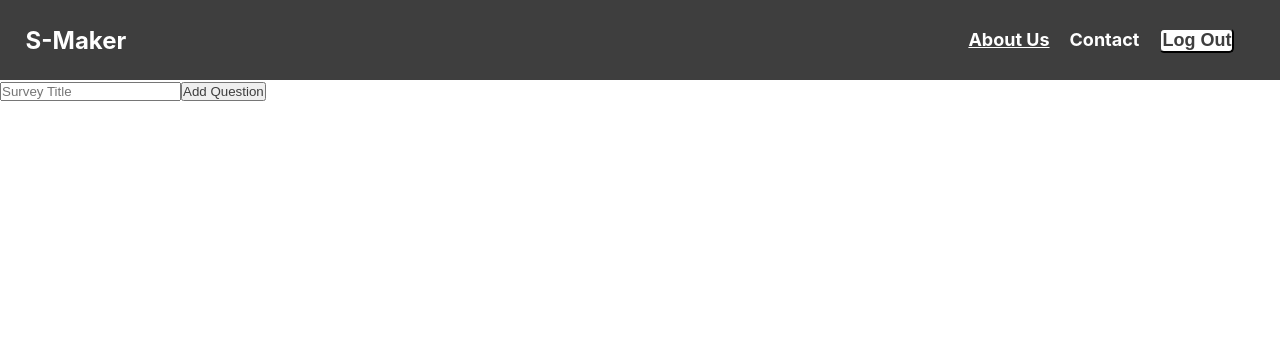
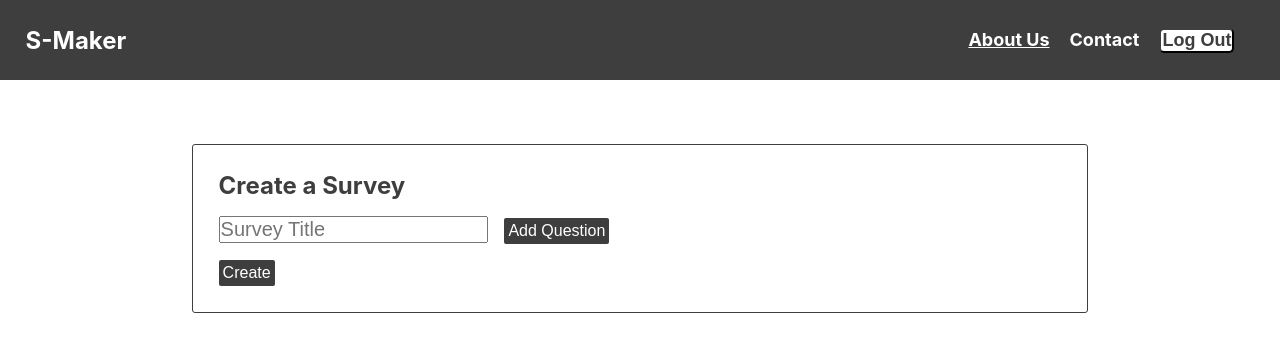
Before and after one commit to JeanPaul-AbiZeid/survey, a React (Create React App) app in the folder survey-react/: page /Admin in a window 1280 px wide. Shown: the top 352 px of the page. Built offline with nearby package versions, Linux system fonts and the light colour scheme.

Commit message:
styling the survey

```diff
--- a/survey-react/src/App.css
+++ b/survey-react/src/App.css
@@ -174,3 +174,58 @@
   cursor: pointer;
   padding: 1%;
 }
+
+.survey{
+  justify-content: center;
+  border: 1px solid rgb(62, 62, 62);
+  border-radius: 3px;
+  width: 70%;
+  margin: auto;
+  margin-top: 5%;
+  padding: 2%;
+
+}
+
+.survey > input {
+  margin-top: 2%;
+  font-size: 20px;
+  margin-bottom: 2%;
+  margin-right: 2%;
+}
+
+.add-question {
+  font-size: 16px;
+
+}
+
+.quest{
+  font-size: 16px;
+  margin-right: 2%;
+  margin-bottom: 1%;
+  margin-top: 2%;
+}
+
+.type{
+  font-size: 14px;
+  padding: 2px;
+  cursor: pointer;
+}
+
+.add-choice{
+  font-size: 14px;
+  margin-bottom: 1%;
+}
+
+.add{
+  background-color: rgb(62, 62, 62);
+  color: white;
+  padding: 4px;
+  border: gray;
+  border-radius: 2px;
+  cursor: pointer;
+}
+
+.choice{
+  font-size: 14px;
+  margin-bottom: 0.5%;
+}
--- a/survey-react/src/components/Admin.js
+++ b/survey-react/src/components/Admin.js
@@ -44,11 +44,16 @@ const Admin = () => {
             </ul>
         </nav>
 
+        <div className="survey">
+          <h2>Create a Survey</h2>
+          <input placeholder="Survey Title" onChange={(e) => setSurvey_name((survey_name) =>(e.target.value))}/>
 
-        <input placeholder="Survey Title" onChange={(e) => setSurvey_name((survey_name) =>(e.target.value))}/>
+          <button className="add-question add" onClick={addQuestions}>Add Question</button>
+          {survey_questions}<br/>
 
-        <button onClick={addQuestions}>Add Question</button>
-        {survey_questions}
+          <button className="add add-question">Create</button>
+        </div>
+
 
       </div>
     );
--- a/survey-react/src/components/CreateChoice.js
+++ b/survey-react/src/components/CreateChoice.js
@@ -3,7 +3,7 @@ import React from "react";
 const CreateChoice = () => {
   return (
     <div>
-        <input placeholder="choice" type="text"/>
+        <input className="choice" placeholder="Choice" type="text"/>
     </div>
   );
 };
--- a/survey-react/src/components/CreateQuest.js
+++ b/survey-react/src/components/CreateQuest.js
@@ -16,7 +16,7 @@ const CreateQuest = (index, survey_questions, setSurvey_questions) => {
             case "radio":
             case "dropdown":
                 return <div>
-                    <button onClick={addChoices}>add choice</button>
+                    <button className="add add-choice" onClick={addChoices}>Add choice</button>
                     {question_choices}
                 </div>
 
@@ -52,9 +52,10 @@ const CreateQuest = (index, survey_questions, setSurvey_questions) => {
 
   return (
     <div>
-        <Types types={types} setSelected={setSelected}/>
+
         {/* setSurvey_questions((survey_questions) =>([...survey_questions, e.target.value])) */}
-        <input  placeholder="Add Question" type="text" onChange={(e) => console.log(e.target.value)} /><br/>
+        <input className="quest" placeholder="Add Question" type="text" onChange={(e) => console.log(e.target.value)} />
+        <Types types={types} setSelected={setSelected}/><br/>
         {questionType()}
     </div>
 
--- a/survey-react/src/components/Types.js
+++ b/survey-react/src/components/Types.js
@@ -4,7 +4,7 @@ const Types = ({text, types, setSelected }) => {
 
 
   return (
-    <select id="types" onChange={(e) => setSelected(e.target.value)}>
+    <select className="type" id="types" onChange={(e) => setSelected(e.target.value)}>
       {types.map((type) => (
         <option key={type.id}> {type.type}</option>
       ))}
```
